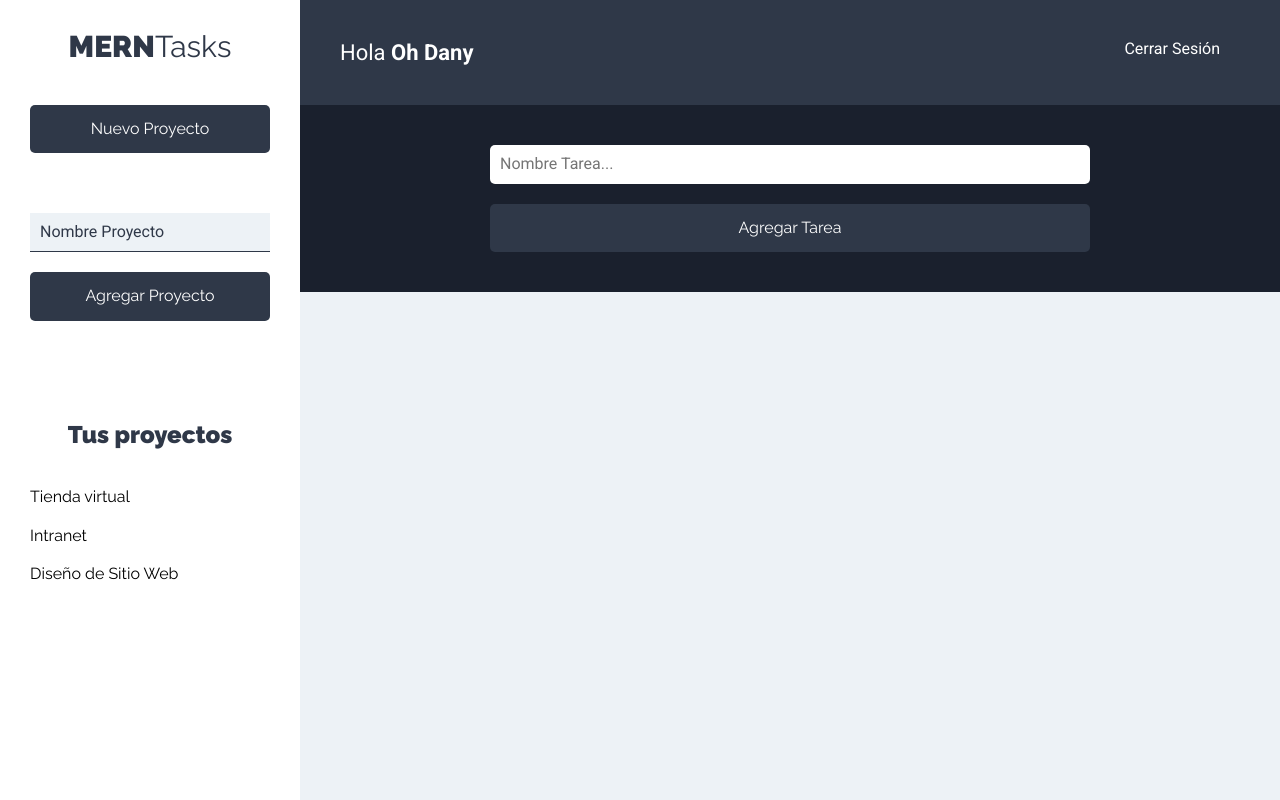
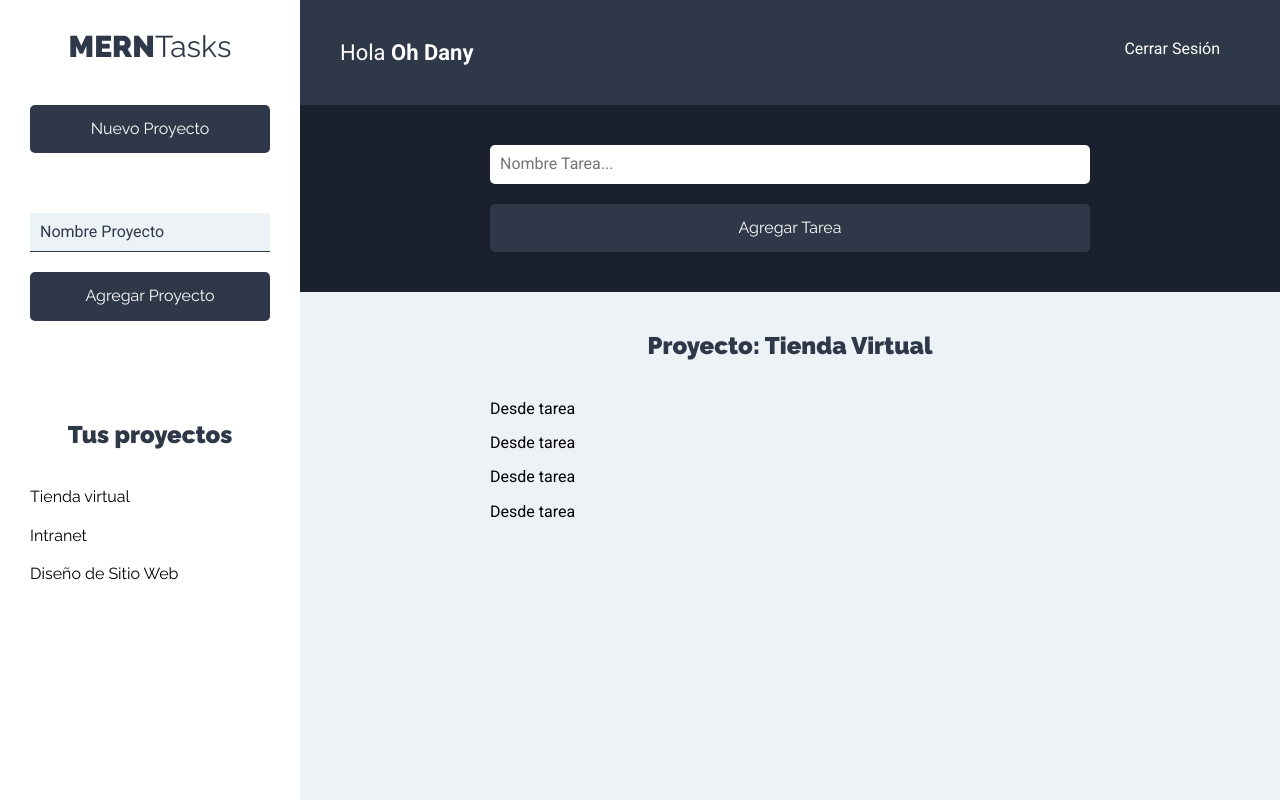
Before and after one commit to OhDany/MERN-Cliente, a React (Create React App) app: page /proyectos in a window 1280 px wide. Built offline with nearby package versions, Linux system fonts and the light colour scheme.

Commit message:
Interfaz de tareas

```diff
--- a/src/components/proyectos/Proyectos.js
+++ b/src/components/proyectos/Proyectos.js
@@ -2,6 +2,7 @@
 import Sidebar from '../layout/sidebar';
 import Barra from '../layout/Barra';
 import FormTarea from '../tareas/FormTarea';
+import ListadoTareas from '../tareas/ListadoTareas';
 
 const Proyectos = () => {
     return (
@@ -12,7 +13,7 @@
                 <main>
                     <FormTarea />
                     <div className="contenedor-tareas">
-
+                        <ListadoTareas />
                     </div>
                 </main>
             </div>
--- a/src/components/tareas/ListadoTareas.js
+++ b/src/components/tareas/ListadoTareas.js
@@ -0,0 +1,30 @@
+import React, { Fragment } from 'react';
+import Tarea from './Tarea';
+
+const ListadoTareas = () => {
+
+    const tareasProyecto = [
+        { nombre: 'Elegir Plataforma', estado: true },
+        { nombre: 'Elegir Colores', estado: false },
+        { nombre: 'Elegir Plataformas de pago', estado: false },
+        { nombre: 'Elegir Hosting', estado: true },
+    ];
+
+    return (
+        <Fragment>
+            <h2>Proyecto: Tienda Virtual</h2>
+            <ul className="listado-tareas">
+                {tareasProyecto.length === 0
+                    ? (<li className="tarea"><p>No hay tareas</p></li>)
+                    : tareasProyecto.map(tarea => (
+                        <Tarea
+                            tarea={tarea}
+                        />
+                    ))
+                }
+            </ul>
+        </Fragment>
+     );
+}
+
+export default ListadoTareas;
--- a/src/components/tareas/Tarea.js
+++ b/src/components/tareas/Tarea.js
@@ -0,0 +1,7 @@
+import React from 'react';
+
+const Tarea = () => {
+    return ( <p>Desde tarea</p> );
+}
+
+export default Tarea;
```
